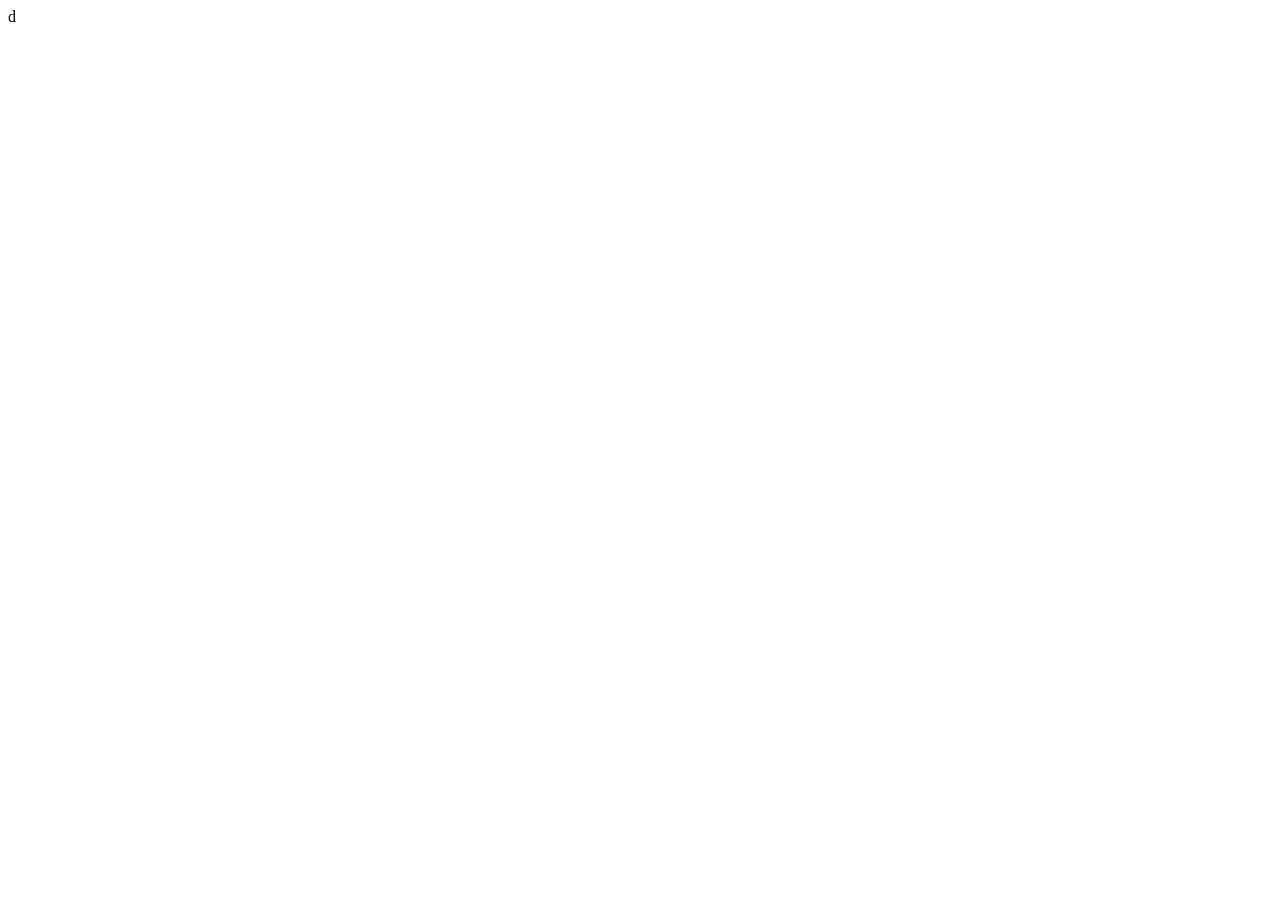
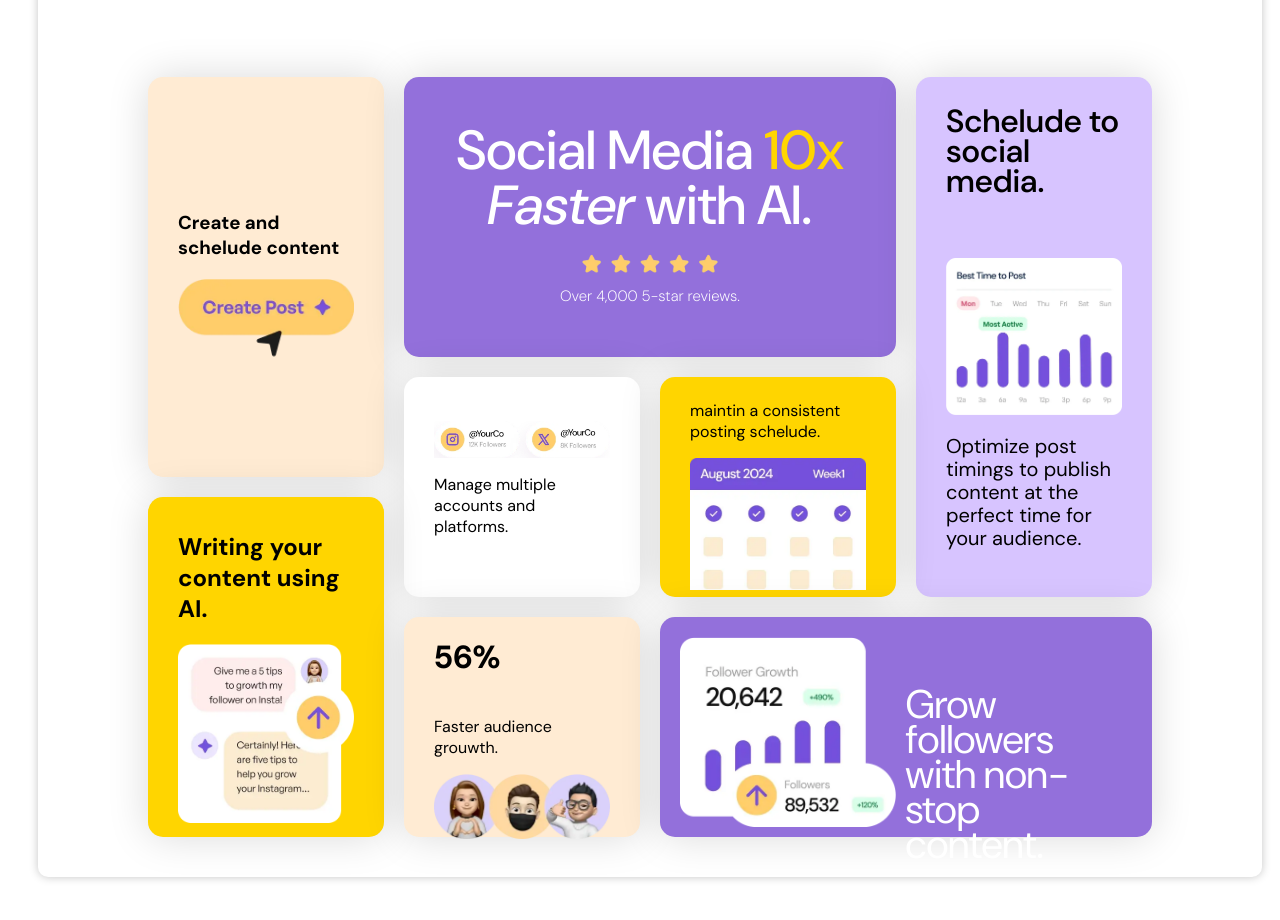
Before and after one commit to 3zden/vanilla-css, a plain HTML site: page index.html in a window 1280 px wide. Before the commit the page ends 800 px from the top, so only its background shows below. Drawn offline with Linux system fonts and the light colour scheme.

Commit message:
finalizing the structures of the projects for big screens users

```diff
--- a/index.html
+++ b/index.html
@@ -1 +1,47 @@
-d
+<html>
+    <head>
+        <title>Challenge 1</title>
+        <link rel="stylesheet" type="text/css" href="styles.css">
+    </head>
+    <body>
+        <div class="parent">
+            <div class="topcenter">
+                <h3>Social Media <span id="x10">10x</span> <span id="fas">Faster</span> with AI.</h3>
+                <img src="bento-grid-main/assets/images/illustration-five-stars.webp">
+                <P>Over 4,000 5-star reviews.</P>
+            </div>
+            <div class="centerleft">
+                <img src="bento-grid-main/assets/images/illustration-multiple-platforms.webp" >
+                <p>Manage multiple accounts and platforms.</p>
+            </div>
+            <div class="centerright">
+                <p>
+                    maintin a consistent posting schelude.
+                </p>
+                <img src="bento-grid-main/assets/images/illustration-consistent-schedule.webp" >
+            </div>
+            <div class="topright">
+                <h3>Schelude to social media.</h3>
+                <img src="bento-grid-main/assets/images/illustration-schedule-posts.webp">
+                <p>Optimize post timings to publish content at the perfect time for your audience.</p>
+            </div>
+            <div class="bottomright">
+                <img src="bento-grid-main/assets/images/illustration-grow-followers.webp">
+                <p>Grow followers with non-stop content.</p>
+            </div>
+            <div class="bottomcenter">
+                <h1>56%</h1>
+                <p>Faster audience grouwth.</p>
+                <img src="bento-grid-main/assets/images/illustration-audience-growth.webp" alt="">
+            </div>
+            <div class="topleft">
+                <h3>Create and schelude content</h3>
+                <img src="bento-grid-main/assets/images/illustration-create-post.webp" alt="">
+            </div>
+            <div class="bottomleft">
+                <h2>Writing your content using AI.</h2>
+                <img src="bento-grid-main/assets/images/illustration-ai-content.webp" alt="">
+            </div>
+        </div>
+    </body>
+</html>
--- a/style.css
+++ b/style.css
@@ -0,0 +1,119 @@
+@font-face {
+    font-family: "fonti";
+    src: url("bento-grid-main/assets/fonts/DMSans-VariableFont_opsz,wght.ttf") format("truetype");
+    font-style: normal;
+}
+@font-face {
+    font-family: "fonti";
+    src: url("bento-grid-main/assets/fonts/DMSans-Italic-VariableFont_opsz,wght.ttf") format("truetype");
+    font-style: italic;
+}
+.parent{
+    width:90vw;
+    height:auto;
+    display:grid;
+    grid-template-columns: repeat(4, 1fr);
+    grid-template-rows: repeat(6, 100px);
+    position: relative;
+    flex-wrap: wrap;
+    left:50%;
+    transform:translateX(-50%);
+}
+
+.container{
+    width:30rem;
+    margin:10px ;
+    margin-top: 30px;
+    height:auto;
+    background-color: #9370DB;
+    display:flex;
+    flex-direction: column;
+    position: relative;
+    left:50%;
+    transform: translateX(-50%);
+    z-index: 100;
+}
+
+.container p{
+    font-weight:500;
+    font-size: 100px;
+    text-align:center;
+    color:#fff;
+    font-family: "fonti";
+    font-style: normal;
+    margin:70px;
+}
+.container #x10{
+    color: #ffd500;
+}
+#id1{
+    font-style: italic;
+    color : hsl(0, 0%, 100%);
+}
+
+.container .first{
+    width:50%;
+    position:relative;
+    top:-30px;
+    left: 50%;
+    transform: translateX(-50%);
+}
+.container .caption{
+    text-align:center;
+    color: #fff;
+    font-family: "fonti";
+    font-size:40px;
+    margin-bottom: 50px;
+    font-weight:300;
+    margin-top: -20px;
+}
+
+/*centre elements*/
+.centro{
+    display:flex;
+    position:relative;
+    width:80vw;
+    margin:100px;
+    justify-content: space-evenly;
+    margin:10px;
+}
+.centro .yellow{
+    background-color:#ffd500;
+    position:relative;
+    color:black;
+    font-size: 60px;
+    text-align: start;
+    width:40%;
+
+}
+.white{
+    background-color: white;
+    align-items: center;
+    height:auto;
+    line-height: 70px;
+    width:40%;
+    position:relative;
+    left:0%
+}
+.white p{
+    position:relative;
+    color:black;
+    font-size: 75px;
+    text-align: start;
+}
+.white img{
+    width:90%;
+}
+.yellow img{
+    width:90%
+}
+
+
+/*end of center style*/
+
+
+
+.second{
+    margin-top:30px;
+    width:800px;
+}
--- /dev/null
+++ b/styles.css
@@ -0,0 +1,171 @@
+@font-face {
+    font-family: "fonti";
+    src: url("bento-grid-main/assets/fonts/DMSans-VariableFont_opsz,wght.ttf") format("truetype");
+    font-style: normal;
+}
+@font-face {
+    font-family: "fonti";
+    src: url("bento-grid-main/assets/fonts/DMSans-Italic-VariableFont_opsz,wght.ttf") format("truetype");
+    font-style: italic;
+}
+.parent{
+    width:80vw;
+    height:auto;
+    display:grid;
+    grid-template-columns: repeat(4, 25%);
+    grid-template-rows: 150px 150px repeat(4,120px);
+    position: relative;
+    left:50%;
+    top:50%;
+    transform:translate(-50%, -50%);
+    box-shadow: 0px 0px 10px hsla(0, 0%, 0%, 0.231);
+    border-radius:10px;
+    align-content: center;
+    padding-right:100px;
+    padding-left: 100px;
+    padding-top:100px;
+    margin-top:30px;
+}
+div {
+    display:flex;
+    flex-direction: column;
+    flex-wrap: nowrap;
+    border-radius:15px;
+    font-family: "fonti";
+    background-color: #fff;
+    box-shadow:  0px  0px 40px rgba(0,0,0,0.15);
+    margin:10px;
+    padding:30px;
+    grid-row:2 span;
+    justify-content:center;
+}
+/* TOP Section */
+.topleft{
+    background-color:#ffebd3;
+    order:-1;
+    grid-row: span 3;
+}
+.topcenter{
+    background-color:  #9370DB;
+    grid-column: 2 span;
+    grid-row:2 span;
+    order:0;
+    justify-content:center;
+    align-items:center;
+    text-align: center;
+    color:white;
+    font-size:20px;
+    padding:50px;
+}
+.topcenter img{
+    width:140px;
+    position:relative;
+    top:-15px;
+}
+.topcenter #x10{
+    color: #ffd500;
+}
+
+.topcenter #fas{
+    font-style:italic
+}
+.topcenter h3{
+    position:relative;
+    color: #fff;
+    font-family: "fonti";
+    font-size: 55px;
+    font-weight: 500;
+    margin-top: 10px;
+    top:20px;
+    line-height: 55px;
+}
+.topcenter p {
+    position:relative;
+    font-weight:250;
+    font-size: 15px;
+    top:-20px
+
+}
+
+/* top right*/
+
+.topright{
+    order:1;
+    background-color:  oklab(85.565% 0.04083 -0.07258);
+    grid-row: span 4;
+}
+
+.topright h3{
+    font-size:32px;
+    line-height: 30px;
+    font-weight:550;
+    position:relative;
+    top:-30px
+}
+.topright p{
+    font-size:20px;
+    line-height:23px
+}
+
+.topright img{
+    height:500px;
+
+
+}
+
+/*end of top right*/
+
+.centerleft{
+    order:2;
+}
+.centerright{
+    order:3;
+    background-color: #ffd500;
+}
+
+
+.bottomleft{
+    background-color:#ffd500;
+    order:9;
+    grid-row:3 span;
+}
+.bottomcenter{
+    background-color: #ffebd3;
+    order:10;
+}
+.bottomright{
+    display:flex;
+    flex-direction: row;
+    color:white;
+    background-color:  #9370DB;
+    order:11;
+    grid-column : 2 span;
+}
+.bottomright img{
+    position:relative;
+    left:-10px;
+    top:-10px;
+    width:230px;
+    height:190px;
+}
+.bottomright p{
+    font-size:40px;
+    font-weight:1000px;
+    line-height: 35px;
+}
+
+
+
+
+
+
+
+
+
+
+
+
+/* for phones and small screens */
+@media screen {
+
+}
```
Also changed, not shown: 1 other file.
